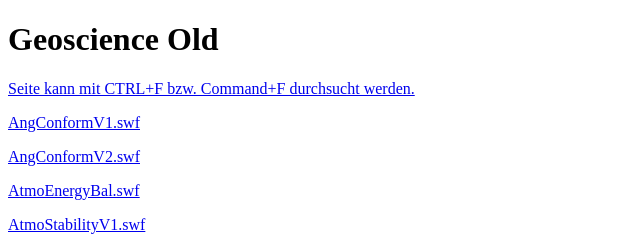
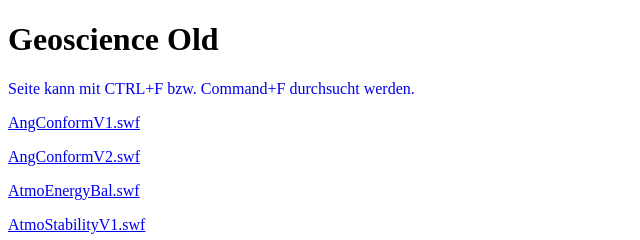
Before and after one commit to GeologieAnimationen/SwfToHtml, a plain HTML site: page index.html in a window 1280 px wide. Shown: the top 240 px of the page, 0-640 px from the left. Drawn offline with Linux system fonts and the light colour scheme.

Commit message:
Update index.html

```diff
--- a/index.html
+++ b/index.html
@@ -16,7 +16,7 @@
 </head>
 <body>
 <h1>Geoscience Old</h1>
-<p><a href="https://geologieanimationen.github.io/SwfToHtml/geoscience_old/index_dynamic.html?data=easteregg.swf">Seite kann mit CTRL+F bzw. Command+F durchsucht werden.</a></p>
+<p><a href=" https://geologieanimationen.github.io/SwfToHtml/geoscience_old/index_dynamic.html?data=easteregg.swf" style="text-decoration:none">Seite kann mit CTRL+F bzw. Command+F durchsucht werden.</a></p>
 <p><a href="https://geologieanimationen.github.io/SwfToHtml/geoscience_old/index_dynamic.html?data=AngConformV1.swf">AngConformV1.swf</a></p>
 <p><a href="https://geologieanimationen.github.io/SwfToHtml/geoscience_old/index_dynamic.html?data=AngConformV2.swf">AngConformV2.swf</a></p>
 <p><a href="https://geologieanimationen.github.io/SwfToHtml/geoscience_old/index_dynamic.html?data=AtmoEnergyBal.swf">AtmoEnergyBal.swf</a></p>
```
